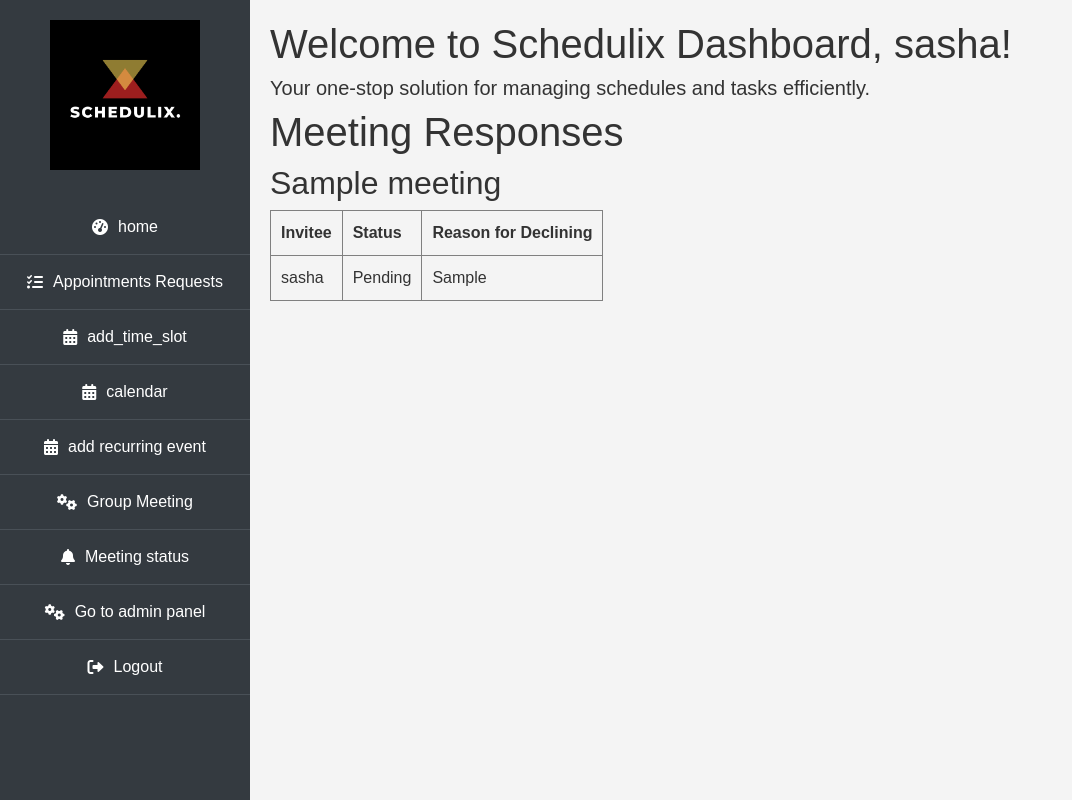
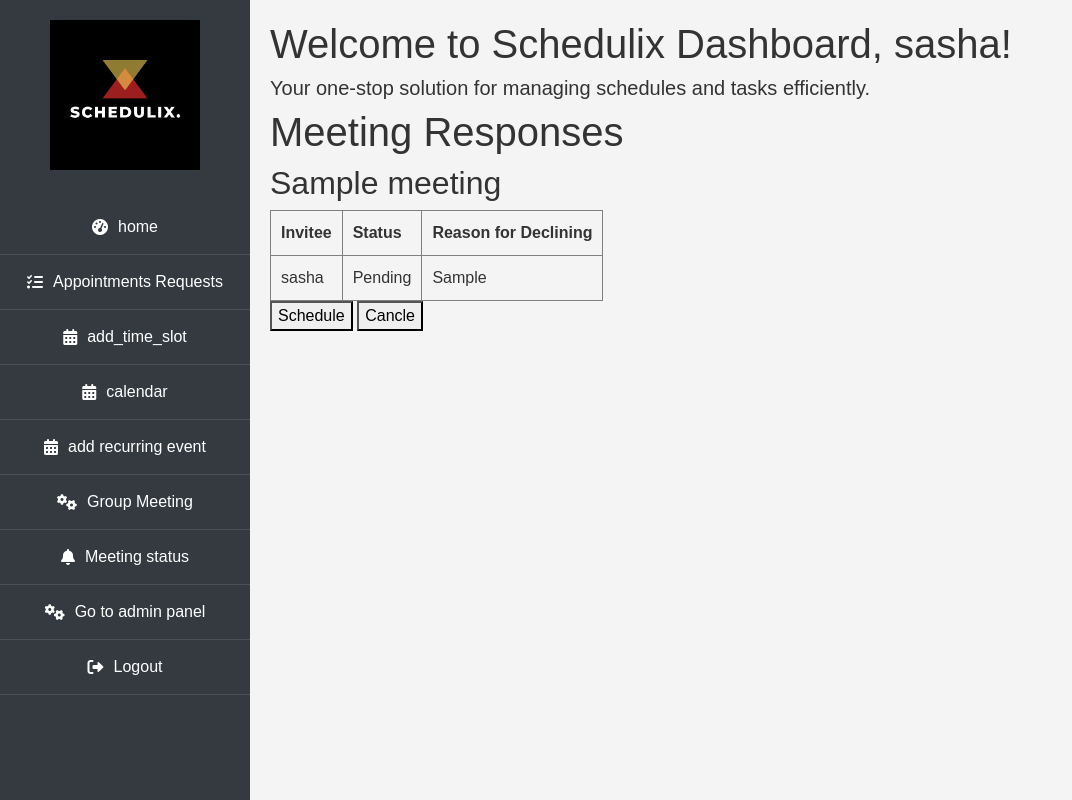
Before and after one commit to BHarshavardhan2003/schedulix., a Django app: page /meeting-responses/ in a window 1280 px wide. Shown: the whole page, without its empty margins (0-1072 px from the left). Run offline with Django 5.2, Linux system fonts and the light colour scheme; a user stored in the database is signed in; data comes from the database, SQL or seed files in the repository; tables that the repository leaves empty hold one stand-in row (values such as "Sample post"); some libraries are stand-ins or nearby versions.

Commit message:
meetings added

```diff
--- a/myapp/templates/meeting_status.html
+++ b/myapp/templates/meeting_status.html
@@ -20,9 +20,12 @@
                     <td>{{ invitation.status }}</td>
                     <td>{{ invitation.decline_reason|default:"-" }}</td>
                 </tr>
+
             {% endfor %}
         </tbody>
     </table>
+    <button type="submit" >Schedule</button>
+                        <button type="submit" >Cancle</button>
     <br>
 {% endfor %}
 
```
